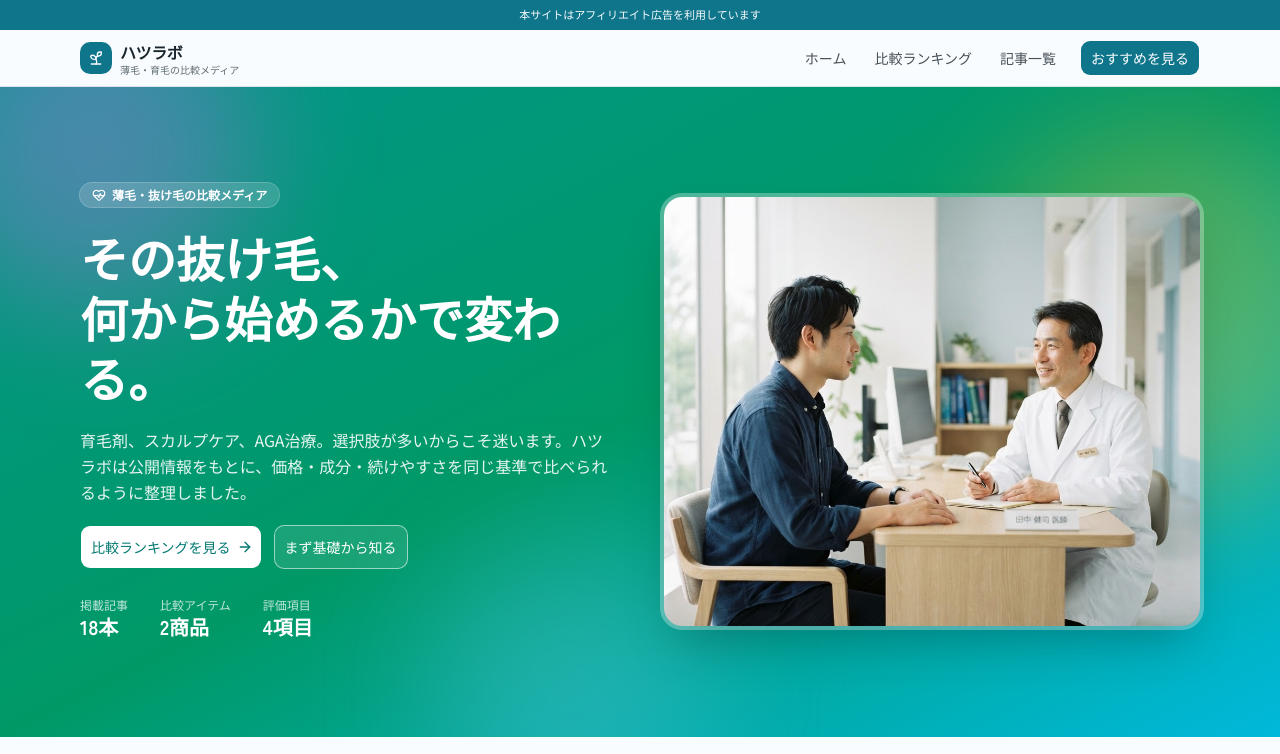
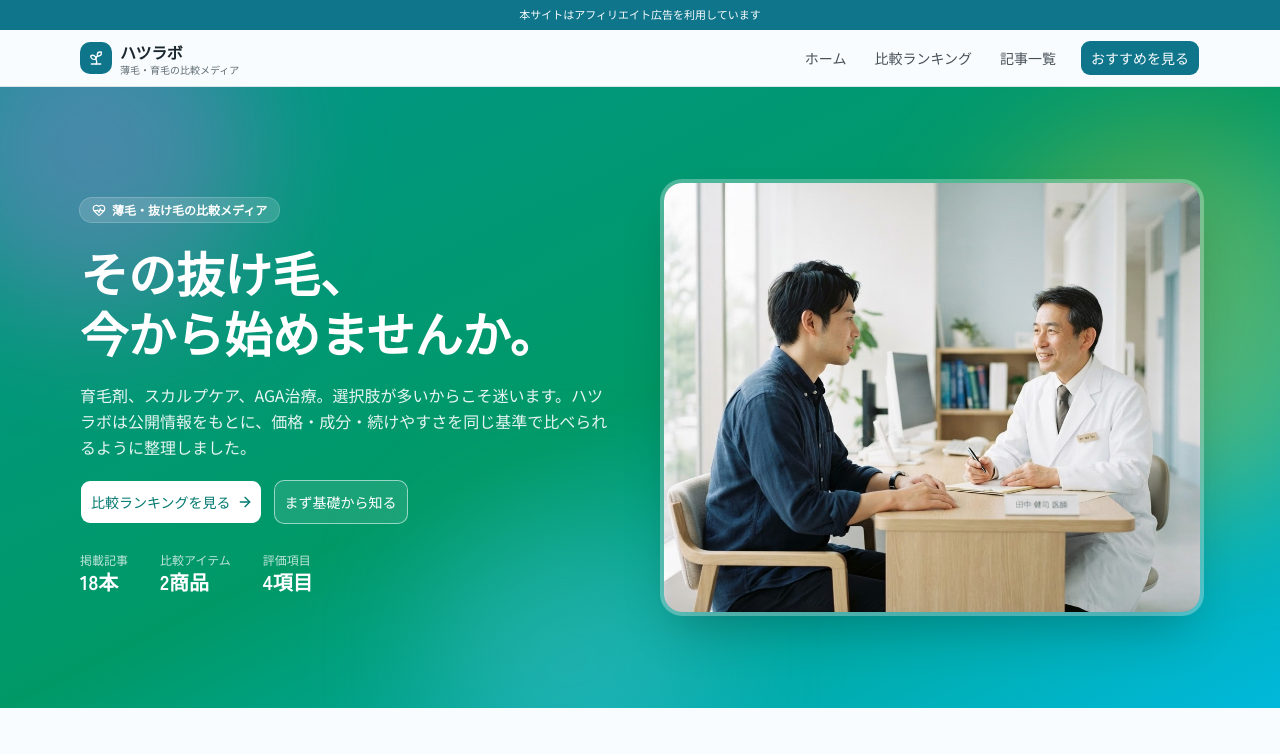
Before and after one commit to youtubetk97-rgb/kami-lab, a Next.js app: page / in a window 1280 px wide. Shown: the top 754 px of the page. Built offline with nearby package versions, Linux system fonts and the light colour scheme.

Commit message:
Update hero headline copy

```diff
--- a/app/page.tsx
+++ b/app/page.tsx
@@ -108,7 +108,7 @@ export default function HomePage() {
             <h1 className="font-heading text-3xl leading-tight font-bold text-balance text-white sm:text-4xl lg:text-5xl">
               その抜け毛、
               <br className="hidden sm:block" />
-              何から始めるかで変わる。
+              今から始めませんか。
             </h1>
             <p className="max-w-xl text-sm leading-relaxed text-white/90 sm:text-base">
               育毛剤、スカルプケア、AGA治療。選択肢が多いからこそ迷います。ハツラボは公開情報をもとに、価格・成分・続けやすさを同じ基準で比べられるように整理しました。
```
